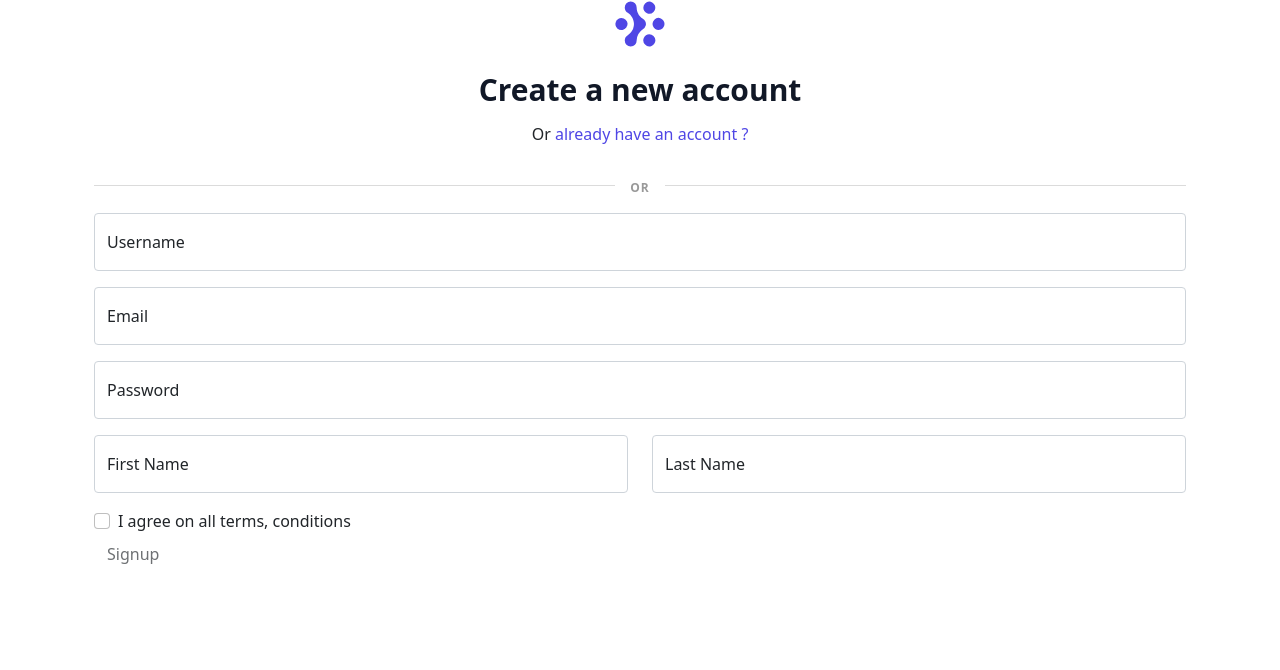
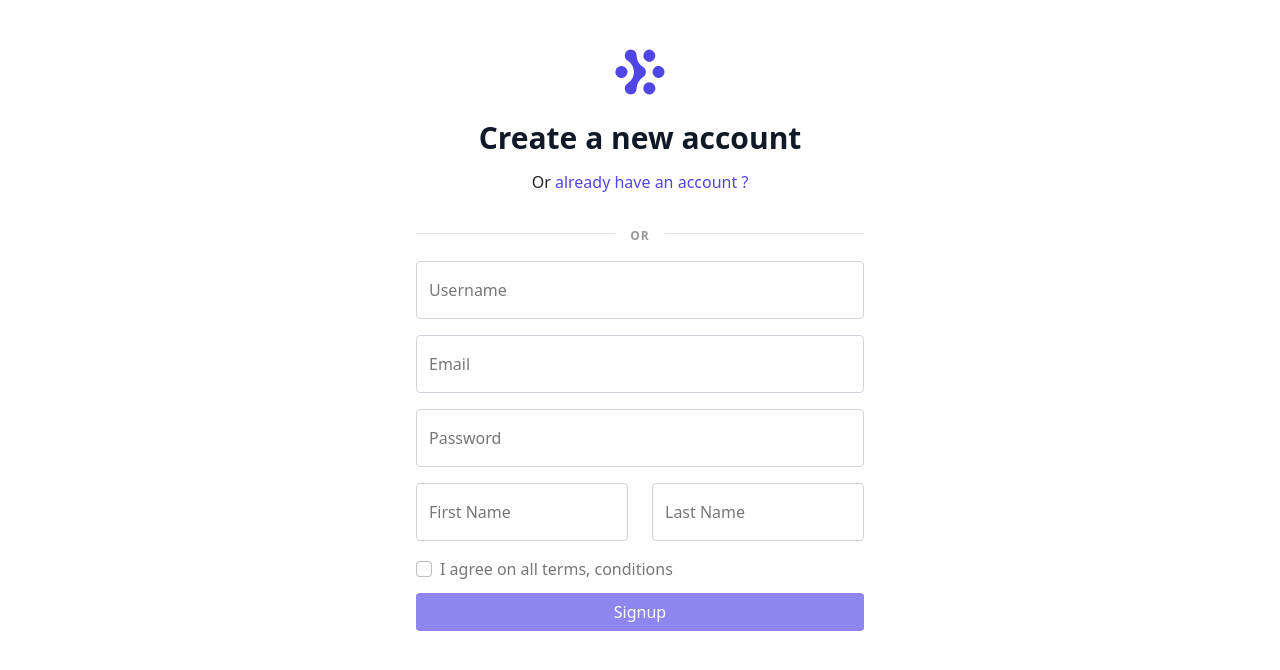
Before and after one commit to AbdallahHemdan/eLearn, a Vue app in the folder e-learn/: page /signup in a window 1280 px wide. Shown: the top 670 px of the page. Built offline with nearby package versions, Linux system fonts and the light colour scheme.

Commit message:
style(Auth): :lipstick: create separate style file for auth components

```diff
--- a/e-learn/src/router/index.js
+++ b/e-learn/src/router/index.js
@@ -22,6 +22,14 @@ const routes = [
     path: '/signup',
     name: 'SingUp',
     component: () => import(/* webpackChunkName: "login" */ '@/views/signup.vue'),
+    meta: {
+      hideNavbar: true,
+    },
+  },
+  {
+    path: '/forgot',
+    name: 'Forgot',
+    component: () => import(/* webpackChunkName: "forgot" */ '@/views/forgot.vue'),
     meta: {
       hideNavbar: true,
     },
--- /dev/null
+++ b/e-learn/src/styles/_auth.scss
@@ -0,0 +1,33 @@
+.auth {
+  display: flex;
+  justify-content: center;
+  align-items: center;
+  min-height: 100%;
+  padding-top: 3rem;
+  padding-bottom: 3rem;
+  padding-left: 1rem;
+  padding-right: 1rem;
+
+  &__wrapper {
+    width: 100%;
+    max-width: 28rem;
+    min-height: 576px;
+  }
+
+  &__submit-btn {
+    margin-top: 10px;
+    margin-bottom: 30px;
+    padding: 6px;
+    width: 100%;
+    background-color: $main-color;
+    color: $white;
+
+    &:hover {
+      background-color: $sub-color;
+    }
+  }
+
+  &__input-label {
+    color: #777;
+  }
+}
--- a/e-learn/vue.config.js
+++ b/e-learn/vue.config.js
@@ -2,7 +2,7 @@ module.exports = {
   css: {
     loaderOptions: {
       sass: {
-        prependData: `@import "@/styles/_settings.scss";`,
+        prependData: `@import "@/styles/_settings.scss"; @import "@/styles/_auth.scss";`,
       },
     },
   },
```
